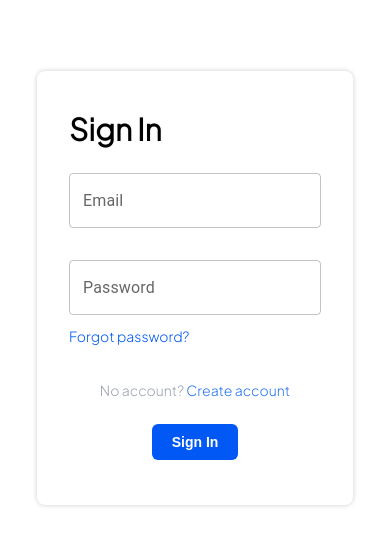
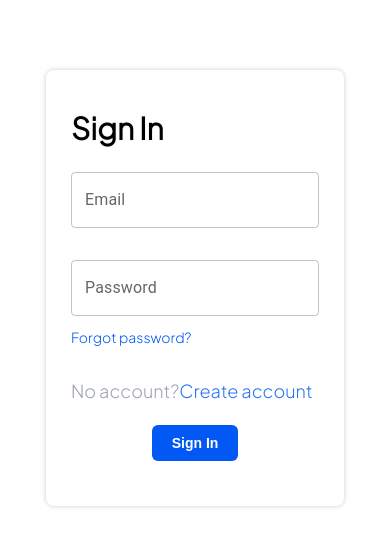
Before and after one commit to kumarAnunay/Snomed-CT, a React (Vite) app: page / in a window 390 px wide. Shown: the part 174-730 px from the top of the page. Built offline with nearby package versions, Linux system fonts and the light colour scheme.

Commit message:
Input width updated

```diff
--- a/src/Containers/Signin/Signin.css
+++ b/src/Containers/Signin/Signin.css
@@ -26,7 +26,7 @@
 }
 
 .css-1t8l2tu-MuiInputBase-input-MuiOutlinedInput-input {
-  padding: 18px 160px 18px 18px !important;
+  width: 330px !important;
 }
 
 .signin form {
@@ -95,7 +95,7 @@
   }
 
   .signin {
-    padding: 45px var(--round-corners-2-xl, 32px);
+    padding: 45px var(--round-corners-2-xl, 25px);
   }
 
   .bttnContainer {
@@ -104,7 +104,9 @@
   }
 
   .bttnContainer div {
-    font-size: 14px;
+    width: 100%;
+    display: flex;
+    justify-content: left;
   }
 
   .signinBtn {
@@ -120,6 +122,6 @@
   }
 
   .css-1t8l2tu-MuiInputBase-input-MuiOutlinedInput-input {
-    padding: 16px !important;
+    width: 220px !important;
   }
 }
```
